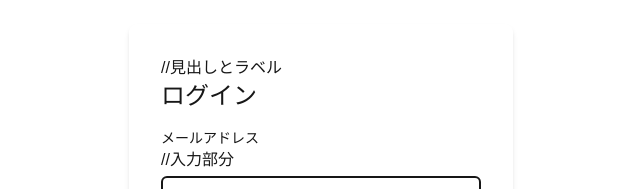
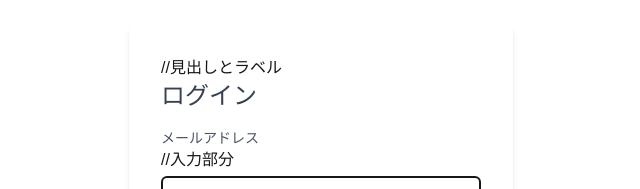
Before and after one commit to KDTheSixSense/App_dev_V1, a Next.js app in the folder src/: page /login in a window 1280 px wide. Shown: the part 136-325 px from the top of the page, without its empty margins (319-959 px from the left). Built offline with nearby package versions, Linux system fonts and the light colour scheme.

Commit message:
grayの文字変更

```diff
--- a/src/app/login/page.tsx
+++ b/src/app/login/page.tsx
@@ -24,9 +24,9 @@ const Login = () => {
             <form className="w-96 p-8 bg-white rounded-lg shadow-md">
 
                 //見出しとラベル
-                <h1 className="mb-4 text-2xl font-medium text-grey-700">ログイン</h1>
+                <h1 className="mb-4 text-2xl font-medium text-gray-700">ログイン</h1>
                 <div className="mb-4">
-                    <label className="block text-sm font-medium text-grey-600">メールアドレス</label>
+                    <label className="block text-sm font-medium text-gray-600">メールアドレス</label>
 
                     //入力部分
                     <input
```
